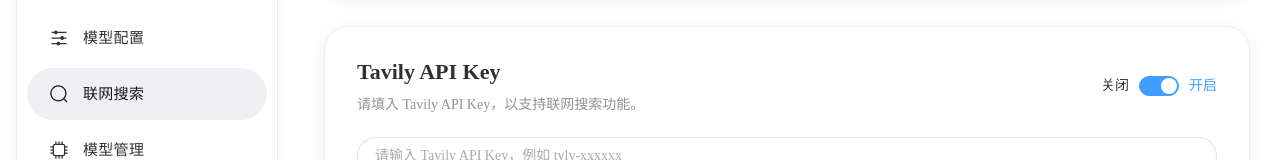
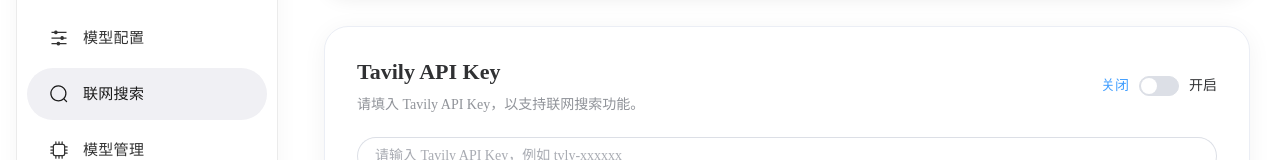
Before and after one commit to hhgzeng/toolmind, a Vue app in the folder frontend/: page /web-search in a window 1280 px wide. Shown: the part 129-289 px from the top of the page. Built offline with nearby package versions, Linux system fonts and the light colour scheme; no server answers; sample sign-in values are in the browser's storage.

Commit message:
modified some files

```diff
--- a/frontend/src/pages/web-search/web-search.vue
+++ b/frontend/src/pages/web-search/web-search.vue
@@ -1,7 +1,7 @@
 <script setup lang="ts">
 import { ref, onMounted } from "vue"
 import { ElMessage } from "element-plus"
-import { Connection, Search, Loading } from "@element-plus/icons-vue"
+import { Connection, Search } from "@element-plus/icons-vue"
 import { getWebSearchAPI, updateWebSearchAPI, type WebSearchSettings } from "../../apis/web-search"
 
 const loading = ref(false)
@@ -9,7 +9,7 @@ const saving = ref(false)
 
 const websearch = ref<WebSearchSettings>({
   api_key: "",
-  enabled: true
+  enabled: false
 })
 
 const fetchConfig = async () => {
@@ -68,12 +68,12 @@ onMounted(() => {
             <h3>Tavily API Key</h3>
             <p>请填入 Tavily API Key，以支持联网搜索功能。</p>
           </div>
-          <div class="switch-wrapper">
+          <div class="switch-wrapper" style="min-height: 32px;">
             <el-switch
+              v-if="!loading"
               v-model="websearch.enabled"
               active-text="开启"
               inactive-text="关闭"
-              :loading="saving"
               @change="saveConfig"
             />
           </div>
@@ -90,12 +90,8 @@ onMounted(() => {
             show-password
             placeholder="请输入 Tavily API Key，例如 tvly-xxxxxx"
             autocomplete="off"
-            :disabled="saving"
             @change="saveConfig"
           >
-            <template #suffix>
-              <el-icon v-if="saving" class="is-loading"><Loading /></el-icon>
-            </template>
           </el-input>
         </el-form-item>
       </el-form>
@@ -295,6 +291,12 @@ onMounted(() => {
       p {
         color: rgba(255, 255, 255, 0.55);
       }
+
+      .switch-wrapper {
+        :deep(.el-switch__label:not(.is-active)) {
+          color: rgba(255, 255, 255, 0.55);
+        }
+      }
     }
 
     .config-form {
```
